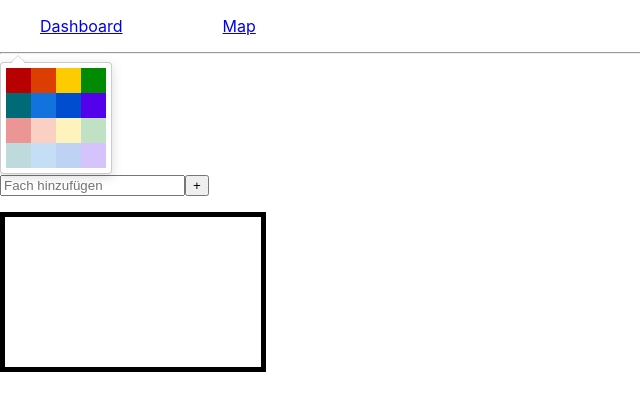
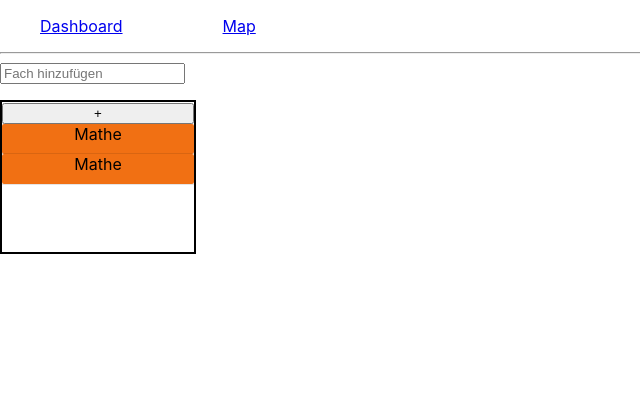
Before and after one commit to DevMert/BoDriveNPark, a React (Create React App) app: page /dashboard in a window 1280 px wide. Shown: the top 410 px of the page, without its empty margins (0-640 px from the left). Built offline with nearby package versions, Linux system fonts and the light colour scheme.

Commit message:
Farbe und Name eines Faches per Klick editierbar

```diff
--- a/package.json
+++ b/package.json
@@ -9,6 +9,7 @@
     "react-dom": "^16.8.6",
     "react-router-dom": "^5.0.0",
     "react-scripts": "3.0.0",
+    "reactcss": "^1.2.3",
     "styled-components": "^4.2.0"
   },
   "scripts": {
--- a/src/components/Dashboard.js
+++ b/src/components/Dashboard.js
@@ -1,5 +1,5 @@
 import React from 'react'
-import Faecher from './Faecher'
+import Faecher from './FaecherContainer'
 
 export default function Dashboard() {
   return (
--- /dev/null
+++ b/src/components/Fach.js
@@ -0,0 +1,82 @@
+import React from 'react'
+import reactCSS from 'reactcss'
+import { GithubPicker } from 'react-color'
+
+class Fach extends React.Component {
+  state = {
+    displayColorPicker: false,
+    color: {
+      r: '241',
+      g: '112',
+      b: '19',
+      a: '1',
+    },
+  };
+
+  handleClick = () => {
+    this.setState({ displayColorPicker: !this.state.displayColorPicker })
+  };
+
+  handleClose = () => {
+    this.setState({ displayColorPicker: false })
+  };
+
+  handleChange = (color) => {
+    this.setState({ color: color.rgb })
+  };
+
+  render() {
+
+    const styles = reactCSS({
+      'default': {
+        color: {
+          //width: '20%',
+          height: '30px',
+          borderRadius: '2px',
+          background: `rgba(${ this.state.color.r }, ${ this.state.color.g }, ${ this.state.color.b }, ${ this.state.color.a })`,
+        },
+        swatch: {
+          //padding: '5px',
+          background: '#fff',
+          borderRadius: '1px',
+          boxShadow: '0 0 0 1px rgba(0,0,0,.1)',
+          //display: 'inline-block',
+          cursor: 'pointer',
+        },
+        content: {
+          textAlign: 'center',
+          margin: '0'
+        },
+        popover: {
+          position: 'absolute',
+          zIndex: '2',
+        },
+        cover: {
+          position: 'fixed',
+          top: '0px',
+          right: '0px',
+          bottom: '0px',
+          left: '0px',
+        },
+      },
+    });
+
+    return (
+      <div>
+        <div style={ styles.swatch } onClick={ this.handleClick }>
+          <div style={ styles.color } >
+            <p style={ styles.content } contenteditable="true">Mathe</p>
+          </div>
+        </div>
+        { this.state.displayColorPicker
+        ? <div style={ styles.popover }>
+          <div style={ styles.cover } onClick={ this.handleClose }/>
+          <GithubPicker color={ this.state.color } onChange={ this.handleChange } />
+        </div> : null }
+
+      </div>
+    )
+  }
+}
+
+export default Fach
--- a/src/components/Faecher.js
+++ b/src/components/FaecherContainer.js
@@ -1,15 +1,23 @@
 import React, {Component} from 'react'
 import styled from 'styled-components'
-import { GithubPicker } from 'react-color';
+import reactCSS from 'reactcss'
+import Fach from './Fach'
 
 
 const UnsortedList = styled.ul `
-  width: 20%;
+  width: 15%;
   min-height: 150px;
   list-style: none;
   padding-left: 0;
-  border: 5px solid black;
+  border: 2px solid black;
 
+`
+
+const ListElement = styled.div `
+
+  text-align: center;
+  padding-top: 10px;
+  padding-bottom: 10px;
 `
 
 
@@ -21,16 +29,33 @@ const UnsortedList = styled.ul `
  */
 function FachListe (props) {
 
+  const styles = reactCSS({
+    'default': {
+      button: {
+        width: '100%'
+
+      },
+    }
+  })
+
   return (
     <div>
+
       <UnsortedList>
-        {props.faecher.map((fach) =>
-          <li key = {fach}>
-            <div>
-              <span>{fach}</span>
-            </div>
-          </li>
-        )}
+        <button
+          style = { styles.button }
+          >+</button>
+        <li><Fach/></li>
+        <li><Fach/></li>
+        {/**
+          {props.faecher.map((fach) =>
+            <li key = {fach.name}>
+              <ListElement>
+                <span>{fach.name}</span>
+              </ListElement>
+            </li>
+          )}
+        */}
       </UnsortedList>
     </div>
   )
@@ -42,8 +67,8 @@ class Faecher extends Component {
 
     this.state = {
       faecher: [],
-      farbe: '',
       input: '',
+
     }
 
     this.updateInput = this.updateInput.bind(this)
@@ -55,8 +80,8 @@ class Faecher extends Component {
    * im Textfeld für das hinzufügen der Fächer befindet. Ohne die würde das
    * Textfeld leer bleiben bei Tastendruck.
    */
-  updateInput (e) {
-    const value = e.target.value
+  updateInput (event) {
+    const value = event.target.value
 
     this.setState(() => {
       return {input: value}
@@ -67,37 +92,41 @@ class Faecher extends Component {
    * Bei Druck auf den "+-Button" wird diese Funktion ausgelöst
    */
   handleFachHinzufuegen() {
-    this.setState((currentState) => {
-      /*Die if-Abfrage prüft ob das Eingabefeld leer ist,
-      um leere Listeneinträge zu vermeiden */
+    /**
+     *
+     this.setState((currentState) => {
+      //Die if-Abfrage prüft ob das Eingabefeld leer ist,
+      //um leere Listeneinträge zu vermeiden
+
       if(currentState.input !== '') {
         return {
-          faecher: currentState.faecher.concat(currentState.input),
+          faecher: currentState.faecher.concat([{
+            name: currentState.input,
+
+          }]),
           input: ''
         }
       }
-    })
+      })
+    */
+
   }
-
-
 
   render() {
     return (
       <div>
-        {/*Componente zum auswählen der Farbe fürs Fach */}
-        <GithubPicker
-          width = {100}
-        />
+
         <input
           type = 'text'
           placeholder = 'Fach hinzufügen'
           value = {this.state.input}
           onChange={this.updateInput}
         />
-        <button onClick={this.handleFachHinzufuegen}> + </button>
+
         <FachListe
           faecher = {this.state.faecher}
         />
+
       </div>
     )
   }
```
